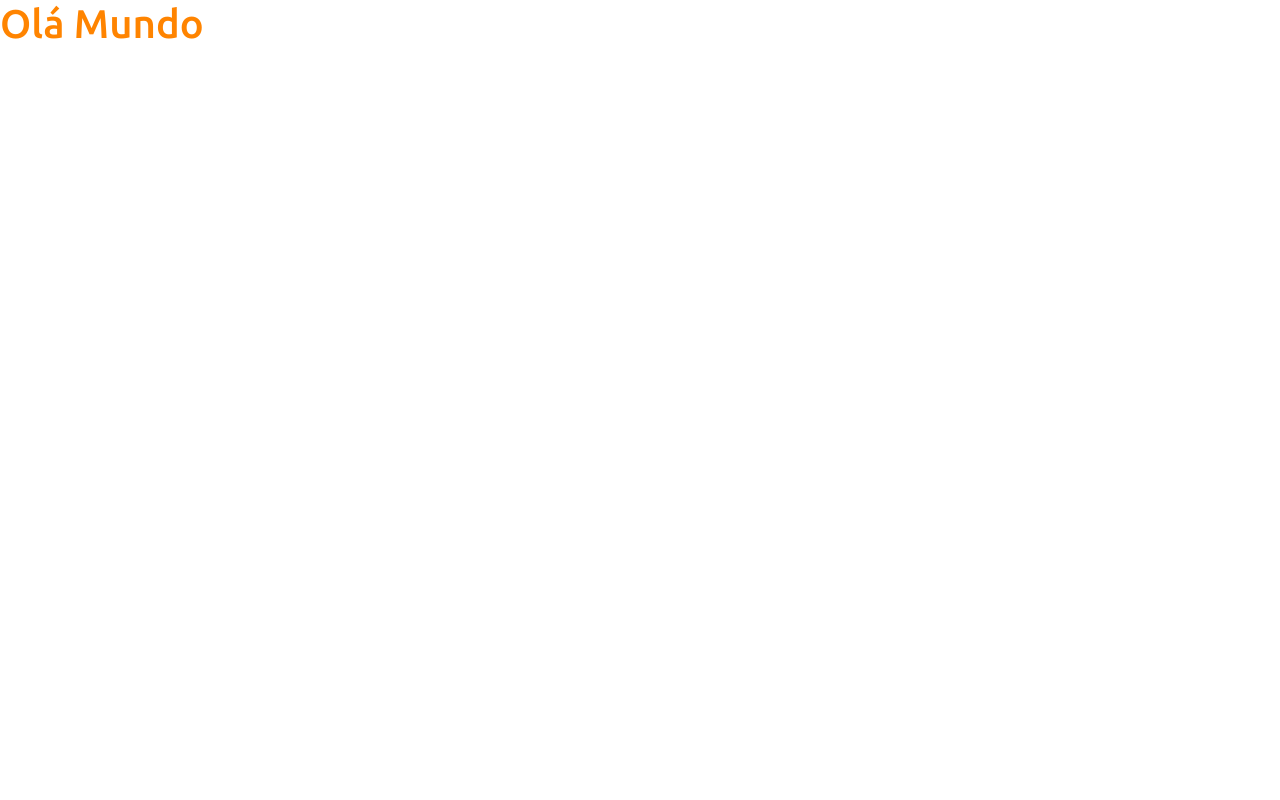
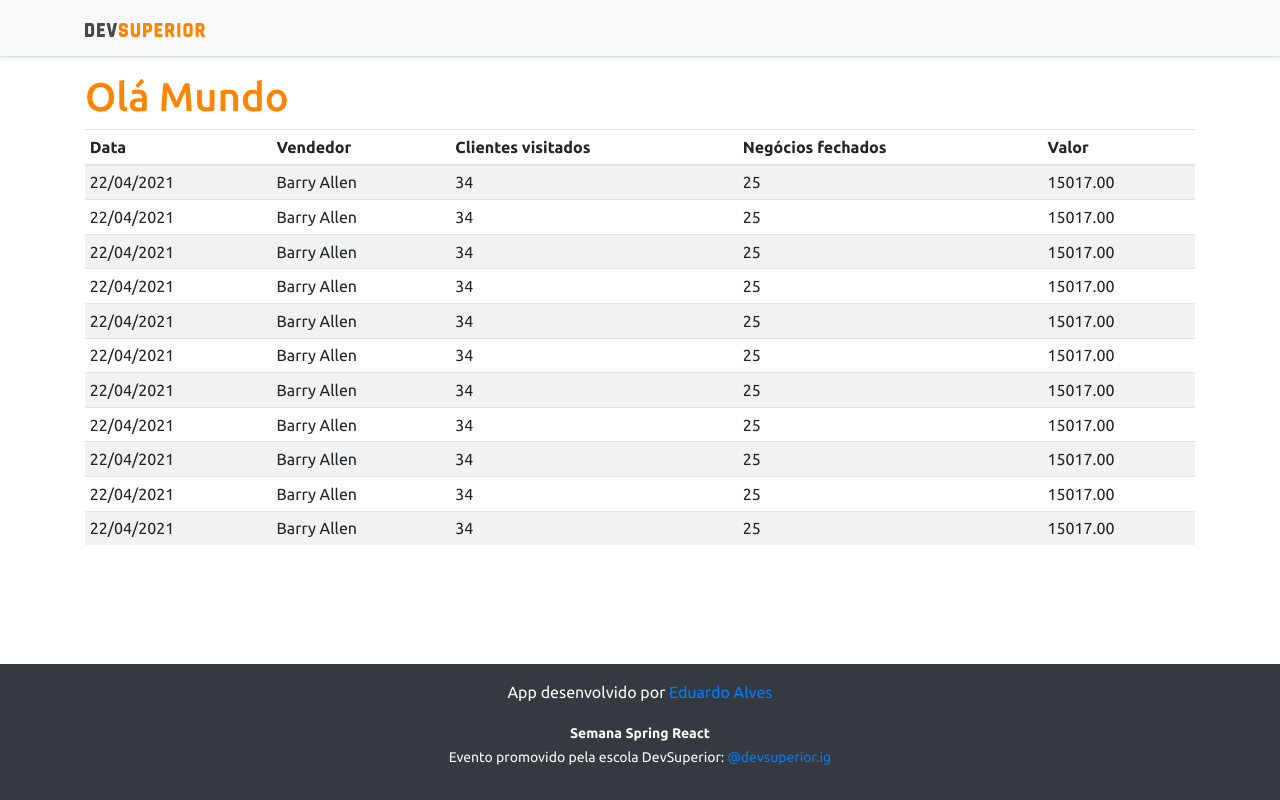
Before and after one commit to santos3du/projetosds3, a React (Create React App) app in the folder frontend/: page / in a window 1280 px wide. Built offline with nearby package versions, Linux system fonts and the light colour scheme.

Commit message:
Basic static components

```diff
--- a/frontend/src/App.tsx
+++ b/frontend/src/App.tsx
@@ -1,9 +1,18 @@
+import DataTable from "components/datatable";
+import Footer from "components/footer";
+import NavBar from "components/navbar";
 
 function App() {
   return (
-    <div className="App">
+    <>
+    <NavBar />
+    <div className="container">
       <h1 className="text-primary">Olá Mundo</h1>
+      <DataTable />
     </div>
+
+    <Footer />
+    </>
   );
 }
 
--- /dev/null
+++ b/frontend/src/components/datatable/index.tsx
@@ -0,0 +1,93 @@
+const DataTable = () => {
+    return (
+
+        <div className="table-responsive">
+        <table className="table table-striped table-sm">
+            <thead>
+                <tr>
+                    <th>Data</th>
+                    <th>Vendedor</th>
+                    <th>Clientes visitados</th>
+                    <th>Negócios fechados</th>
+                    <th>Valor</th>
+                </tr>
+            </thead>
+            <tbody>
+                <tr>
+                    <td>22/04/2021</td>
+                    <td>Barry Allen</td>
+                    <td>34</td>
+                    <td>25</td>
+                    <td>15017.00</td>
+                </tr>
+                <tr>
+                    <td>22/04/2021</td>
+                    <td>Barry Allen</td>
+                    <td>34</td>
+                    <td>25</td>
+                    <td>15017.00</td>
+                </tr>
+                <tr>
+                    <td>22/04/2021</td>
+                    <td>Barry Allen</td>
+                    <td>34</td>
+                    <td>25</td>
+                    <td>15017.00</td>
+                </tr>
+                <tr>
+                    <td>22/04/2021</td>
+                    <td>Barry Allen</td>
+                    <td>34</td>
+                    <td>25</td>
+                    <td>15017.00</td>
+                </tr> <tr>
+                    <td>22/04/2021</td>
+                    <td>Barry Allen</td>
+                    <td>34</td>
+                    <td>25</td>
+                    <td>15017.00</td>
+                </tr> <tr>
+                    <td>22/04/2021</td>
+                    <td>Barry Allen</td>
+                    <td>34</td>
+                    <td>25</td>
+                    <td>15017.00</td>
+                </tr> <tr>
+                    <td>22/04/2021</td>
+                    <td>Barry Allen</td>
+                    <td>34</td>
+                    <td>25</td>
+                    <td>15017.00</td>
+                </tr> <tr>
+                    <td>22/04/2021</td>
+                    <td>Barry Allen</td>
+                    <td>34</td>
+                    <td>25</td>
+                    <td>15017.00</td>
+                </tr> <tr>
+                    <td>22/04/2021</td>
+                    <td>Barry Allen</td>
+                    <td>34</td>
+                    <td>25</td>
+                    <td>15017.00</td>
+                </tr> <tr>
+                    <td>22/04/2021</td>
+                    <td>Barry Allen</td>
+                    <td>34</td>
+                    <td>25</td>
+                    <td>15017.00</td>
+                </tr> <tr>
+                    <td>22/04/2021</td>
+                    <td>Barry Allen</td>
+                    <td>34</td>
+                    <td>25</td>
+                    <td>15017.00</td>
+                </tr>
+            </tbody>
+        </table>
+    </div>
+
+    );
+}
+
+export default DataTable;
--- /dev/null
+++ b/frontend/src/components/footer/index.tsx
@@ -0,0 +1,14 @@
+
+const Footer = () => {
+    return (
+        <footer className="footer mt-auto py-3 bg-dark">
+            <div className="container">
+                <p className="text-light">App desenvolvido por <a href="https://github.com/santos3du/" target="_blank" rel="noreferrer">Eduardo Alves</a></p>
+                <p className="text-light"><small><strong>Semana Spring React</strong><br />
+      Evento promovido pela escola DevSuperior: <a href="https://instagram.com/devsuperior.ig" target="_blank" rel="noreferrer">@devsuperior.ig</a></small></p>
+            </div>
+        </footer>
+    );
+}
+
+export default Footer;
--- /dev/null
+++ b/frontend/src/components/navbar/index.tsx
@@ -0,0 +1,14 @@
+import ImgDsDark from 'assets/img/ds_dark.svg';
+const NavBar = () => {
+    return (
+        <div className="d-flex flex-column flex-md-row align-items-center p-3 px-md-4 mb-3 bg-light border-bottom shadow-sm">
+        <div className="container">
+          <nav className="my-2 my-md-0 mr-md-3">
+            <img src={ImgDsDark} alt="DevSuperior" width="120" />
+          </nav>
+        </div>
+      </div>
+    );
+  }
+
+  export default NavBar;
```
Also changed, not shown: frontend/src/assets/img/ds_dark.svg (added).
